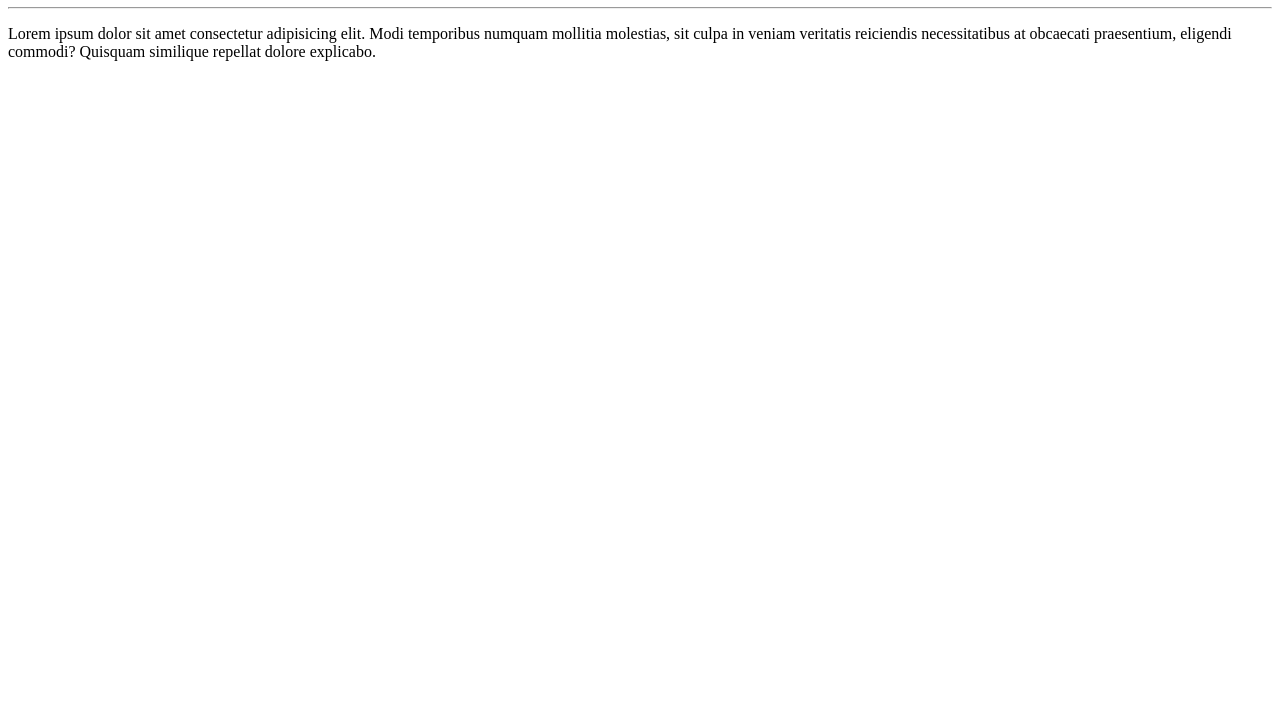
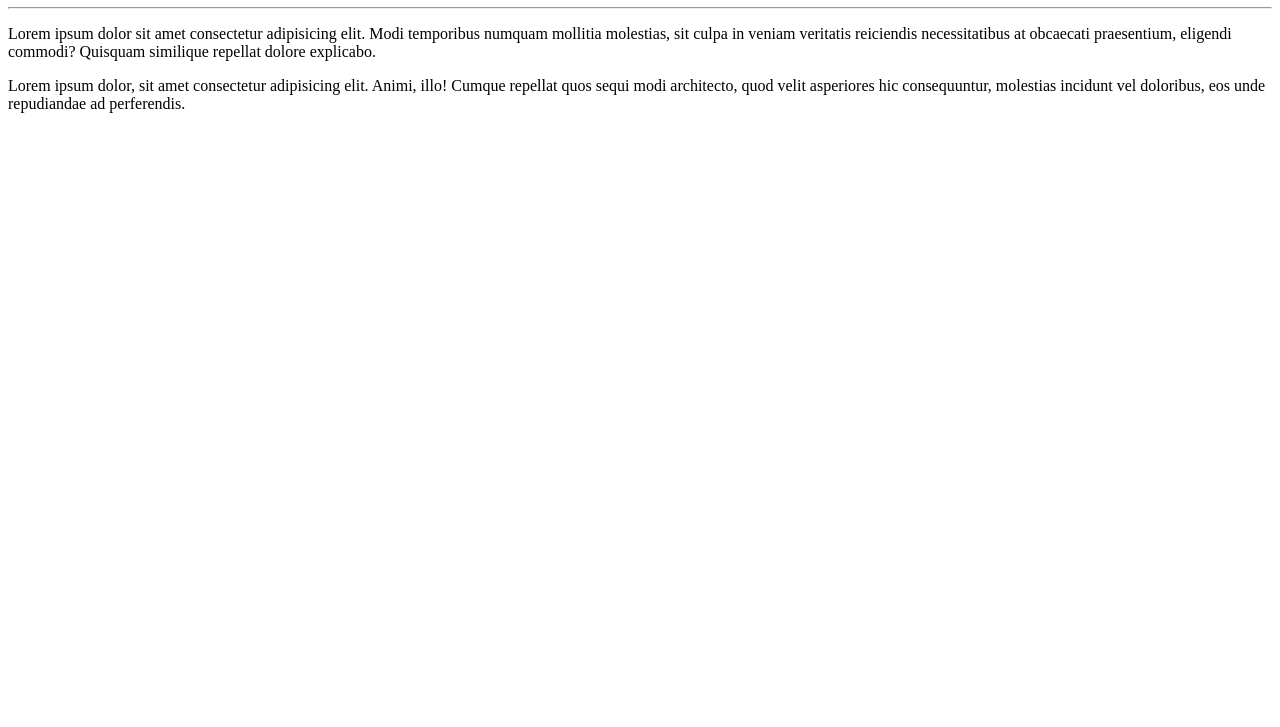
Before and after one commit to caiocdacosta/Curso-de-Git, a plain HTML site: page site-exemplo/index.html in a window 1280 px wide. Shown: the part 73-800 px from the top of the page. Drawn offline with Linux system fonts and the light colour scheme.

Commit message:
Adicionei um parágrafo

```diff
--- a/site-exemplo/index.html
+++ b/site-exemplo/index.html
@@ -9,5 +9,6 @@
     <h1>Olá, Mundo!</h1>
     <hr>
     <p>Lorem ipsum dolor sit amet consectetur adipisicing elit. Modi temporibus numquam mollitia molestias, sit culpa in veniam veritatis reiciendis necessitatibus at obcaecati praesentium, eligendi commodi? Quisquam similique repellat dolore explicabo.</p>
+    <p>Lorem ipsum dolor, sit amet consectetur adipisicing elit. Animi, illo! Cumque repellat quos sequi modi architecto, quod velit asperiores hic consequuntur, molestias incidunt vel doloribus, eos unde repudiandae ad perferendis.</p>
 </body>
 </html>
```
